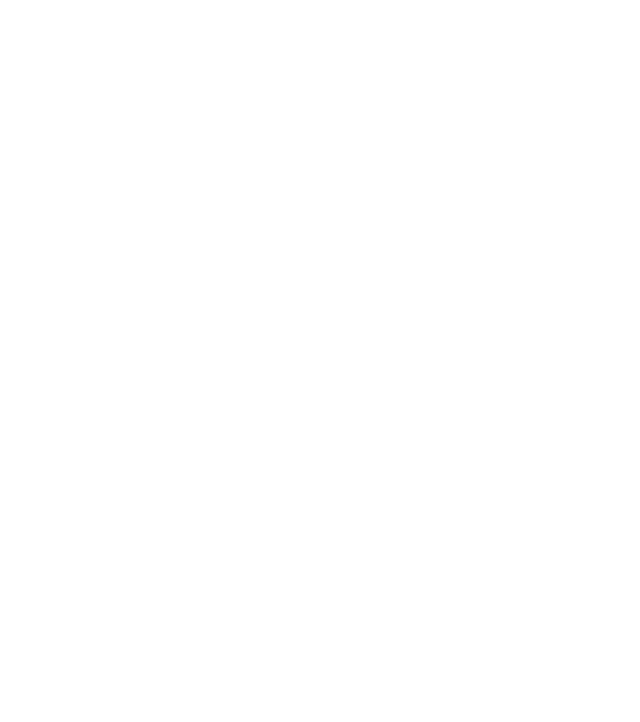
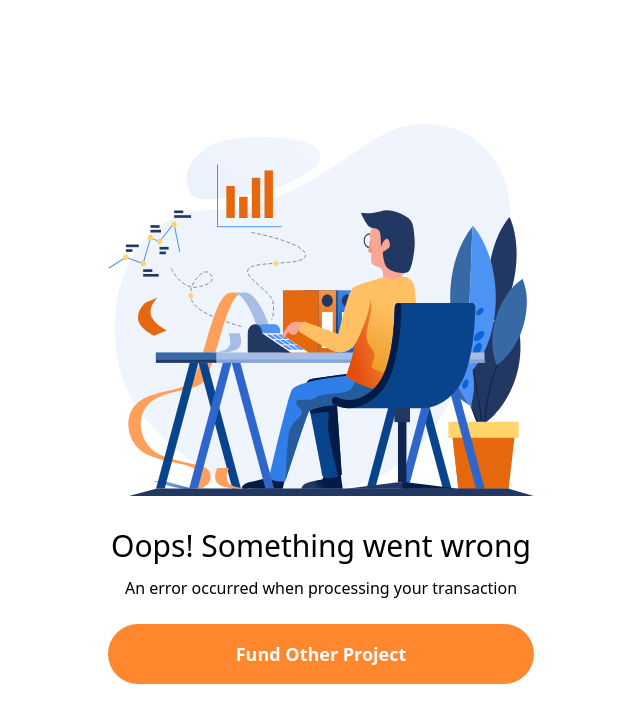
Before and after one commit to donywahyur/nuxt_startup, a Nuxt app: page /transaction/error in a window 1280 px wide. Before the commit this address had no page. Shown: the top 722 px of the page, without its empty margins (319-959 px from the left). Built offline with nearby package versions, Linux system fonts and the light colour scheme.

Commit message:
feat: transaction status

```diff
--- /dev/null
+++ b/pages/transaction/error.vue
@@ -0,0 +1,34 @@
+<template>
+  <div class="container mx-auto h-screen flex justify-center items-center">
+    <div class="w-full lg:w-1/3 px-10 lg:px-0">
+      <div class="flex justify-center items-center mx-auto mt-6 mb-8">
+        <img
+          src="/assets/images/funded-illustration.svg"
+          alt=""
+          class="w-full"
+        />
+      </div>
+      <h2 class="font-medium mb-3 text-3xl text-center">
+        Oops! Something went wrong
+      </h2>
+      <p class="text-center font-light">
+        An error occurred when processing your transaction
+      </p>
+      <div class="mb-4 mt-6">
+        <div class="mb-3">
+          <button
+            @click="$router.push({ path: '/' })"
+            class="block w-full bg-orange-button hover:bg-green-button text-white font-semibold px-6 py-4 text-lg rounded-full"
+          >
+            Fund Other Project
+          </button>
+        </div>
+      </div>
+    </div>
+  </div>
+</template>
+<script>
+definePageMeta({
+  layout: "success",
+});
+</script>
--- /dev/null
+++ b/pages/transaction/unfinish.vue
@@ -0,0 +1,32 @@
+<template>
+  <div class="container mx-auto h-screen flex justify-center items-center">
+    <div class="w-full lg:w-1/3 px-10 lg:px-0">
+      <div class="flex justify-center items-center mx-auto mt-6 mb-8">
+        <img
+          src="/assets/images/funded-illustration.svg"
+          alt=""
+          class="w-full"
+        />
+      </div>
+      <h2 class="font-medium mb-3 text-3xl text-center">
+        Transaction unfinished
+      </h2>
+      <p class="text-center font-light">Your transaction cancelled</p>
+      <div class="mb-4 mt-6">
+        <div class="mb-3">
+          <button
+            @click="$router.push({ path: '/' })"
+            class="block w-full bg-orange-button hover:bg-green-button text-white font-semibold px-6 py-4 text-lg rounded-full"
+          >
+            Fund Other Project
+          </button>
+        </div>
+      </div>
+    </div>
+  </div>
+</template>
+<script>
+definePageMeta({
+  layout: "success",
+});
+</script>
```
Also changed, not shown: pages/transaction/finish.vue (renamed from pages/fund-success.vue).
